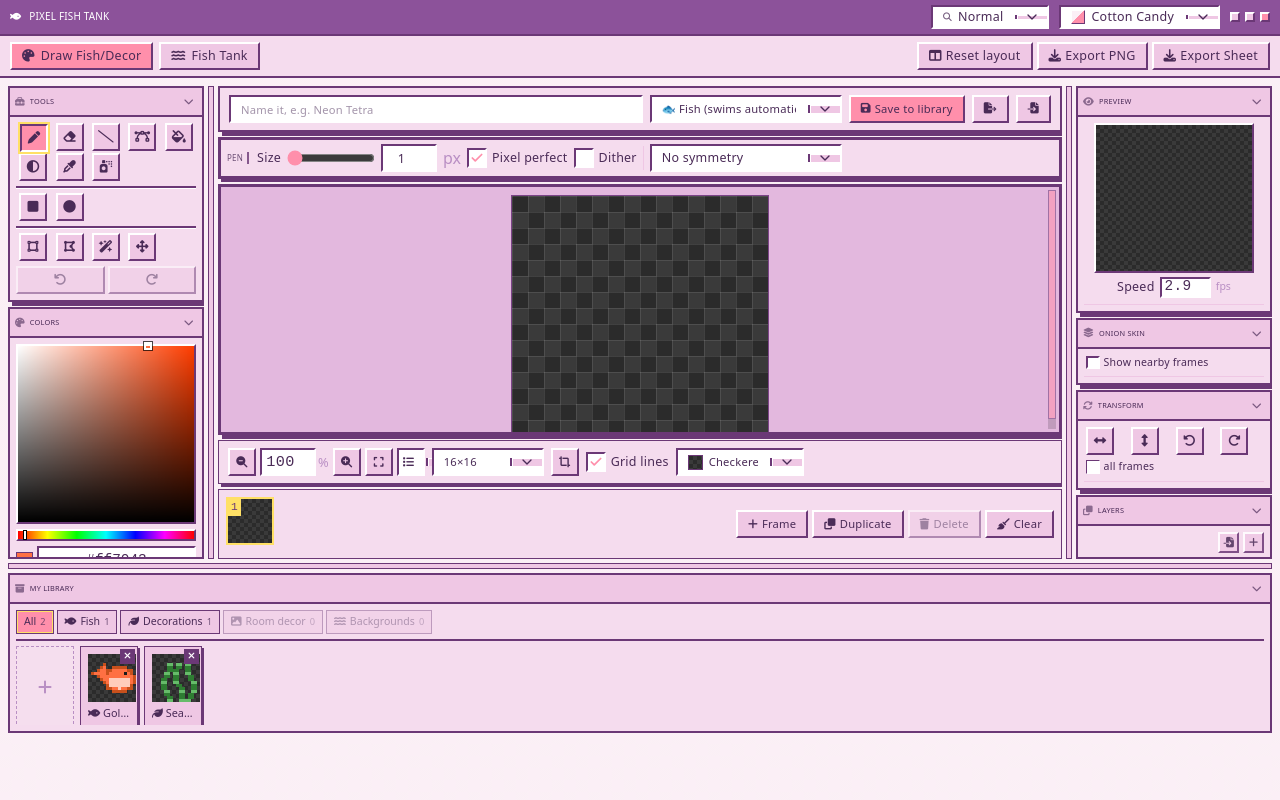
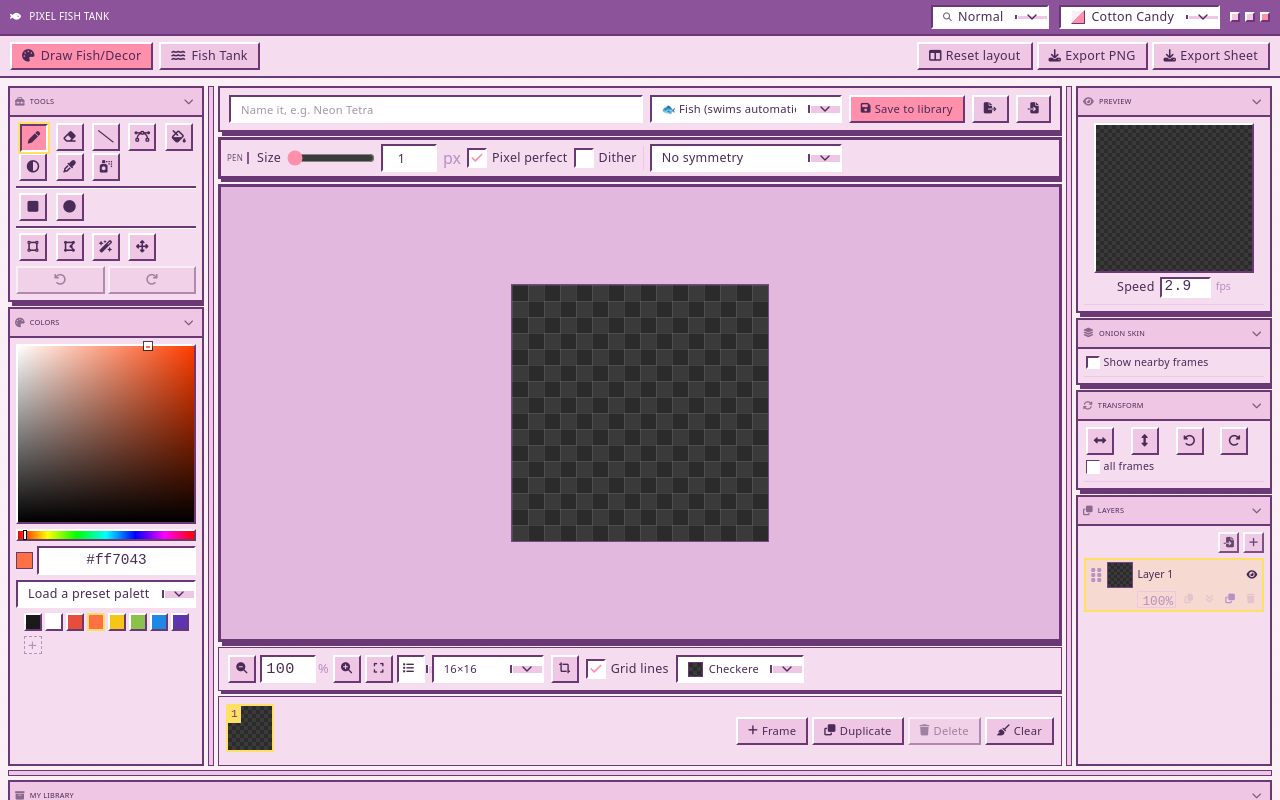
Before and after one commit to Pannatorn01/FishTank_react, a React (Vite) app: page / in a window 1280 px wide. Built offline with nearby package versions, Linux system fonts and the light colour scheme.

Commit message:
edit display

```diff
--- a/src/index.css
+++ b/src/index.css
@@ -580,7 +580,7 @@ main { flex: 1; overflow: auto; padding: 8px; min-height: 0; }
 .editor-shell { display: flex; flex-direction: column; gap: 4px; height: 100%; min-height: 0; overflow-y: auto; }
 /* Paired with the above: the canvas area keeps a usable height instead of being squeezed to nothing to
  * make everything fit, and whatever no longer fits goes below the fold where it can be scrolled to. */
-.editor-main { display: flex; align-items: stretch; gap: 4px; flex: 1 1 auto; min-height: 17rem; }
+.editor-main { display: flex; align-items: stretch; gap: 4px; flex: 1 1 auto; min-height: 85vh; }
 
 .dock-zone { display: flex; flex-direction: column; gap: 5px; min-width: 0; min-height: 0; overflow: auto; }
 /* flex: 0 0 auto - the bottom dock keeps the height it was given instead of being shrunk by a tight
```
